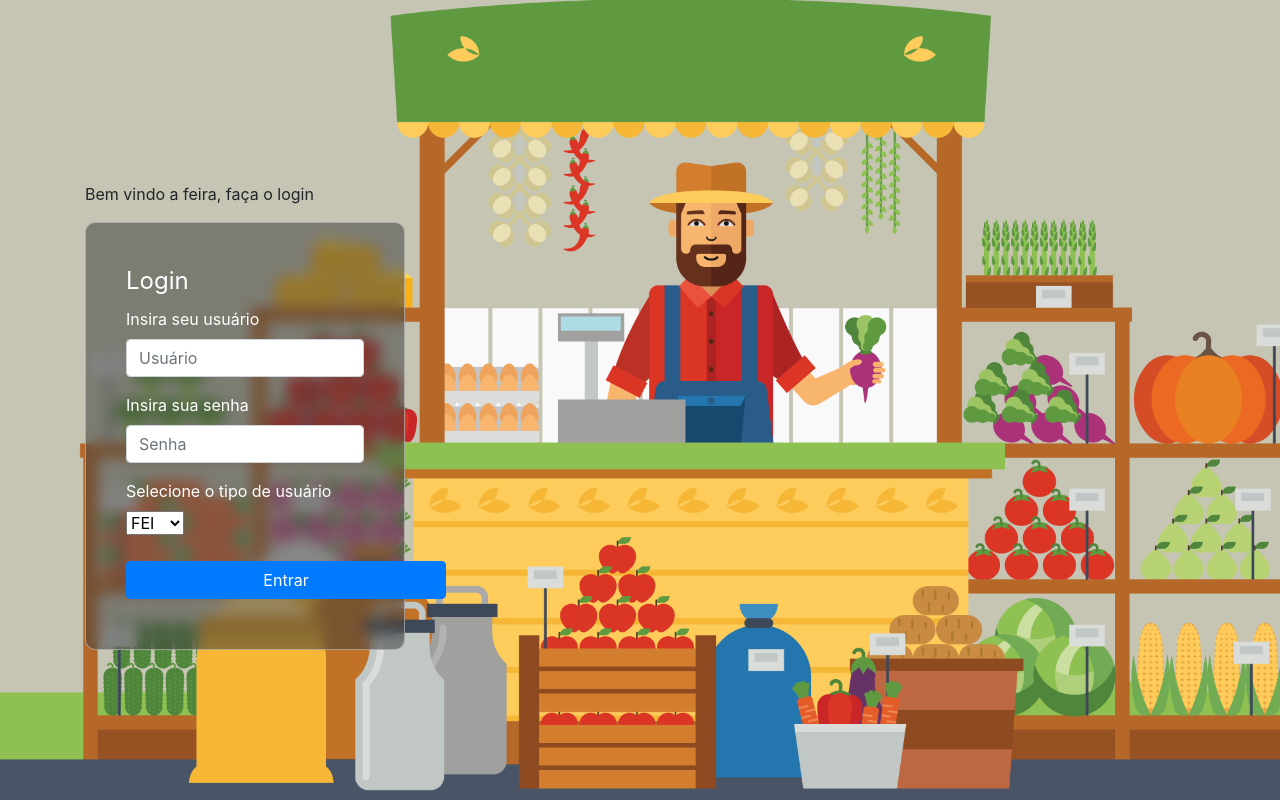
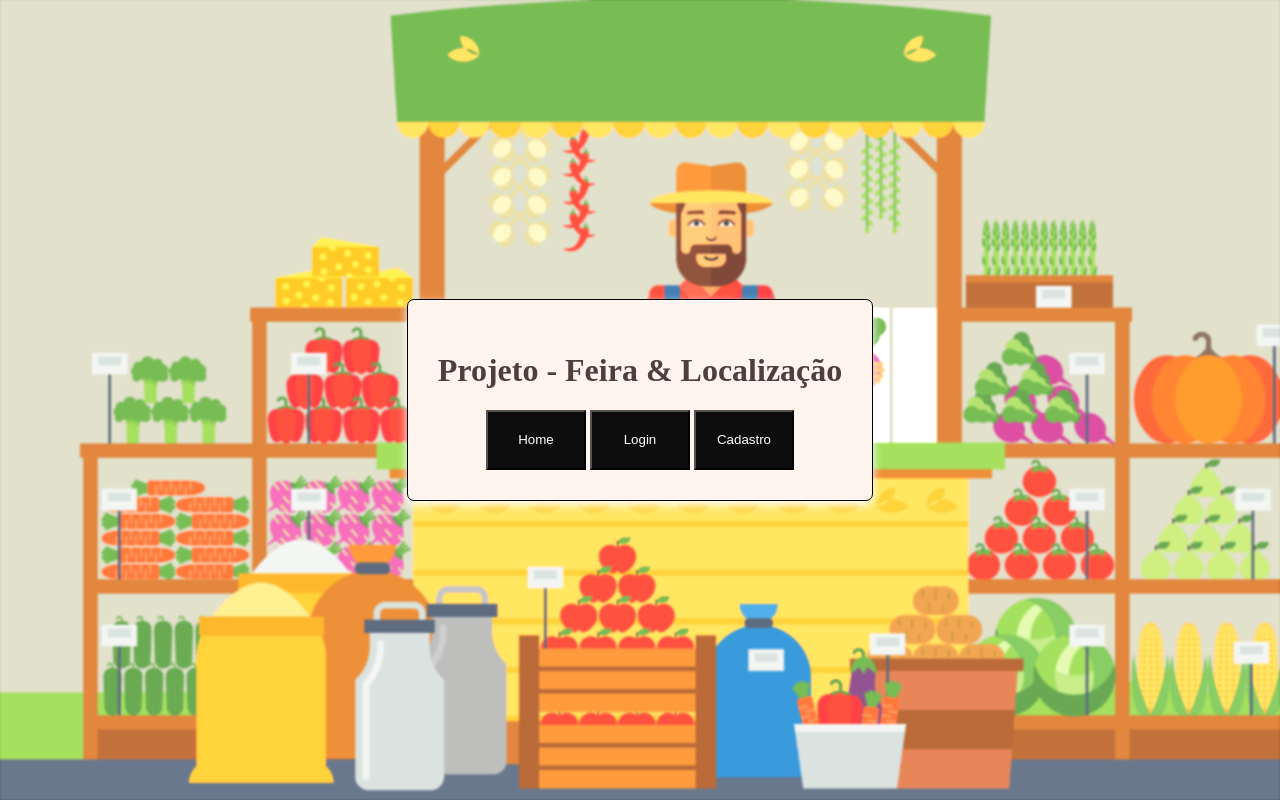
Before and after one commit to reisryan/projeto_mp_24.2, a Django app: page /feira/ in a window 1280 px wide. Run offline with Django 5.2, Linux system fonts and the light colour scheme; some libraries are stand-ins or nearby versions.

Commit message:
alteração caminhos url & style htmls

```diff
--- a/feira/templates/css/style.css
+++ b/feira/templates/css/style.css
@@ -4,54 +4,53 @@ body {
     background-size: cover;
     background-repeat: no-repeat;
     background-position: center;
-    align-items: center;
-    height: 100vh   ;
     display: flex;
-    justify-content: center;
-    backdrop-filter: blur(1px) saturate(125%) constrast:(75%) brightness:(125%);
+    flex-direction: column; /* Alinha os elementos verticalmente */
+    align-items: center; /* Centraliza horizontalmente */
+    justify-content: center; /* Centraliza verticalmente */
+    height: 100vh;
+    backdrop-filter: blur(1px) saturate(125%) contrast(75%) brightness(125%);
+    margin: 0;
 }
 
-form {
+main.index {
+    text-align: center;
+    color: #4e3e3e;
+    background-color: seashell;
+    padding: 30px;
+    box-shadow: 0 4px 10px white;
+    border: 1px solid black;
+    border-radius: 7px;
+}
+
+main .container.mt-5{
+    text-align: center;
+    color: #fff;
+    background: rgba(57, 57, 57, 0.7);
+    padding: 40px;
+    border-radius: 10px;
+    border: 1px solid rgba(213, 212, 212, 0.558);
+    box-shadow: 0 4px 10px rgba(0, 0, 0, 0.2);
+}
+
+button {
+    width:  100px;
+    height: 60px;
+    background: rgb(14, 13, 13);
+    color: #fff;
+}
+
+.container.mt-5 {
     display: flex;
     flex-direction: column;
-    background: rgba(57, 57, 57, 0.519);
-    backdrop-filter: blur(7px);
-    padding: 40px;
-    width: 320px;
-    border-radius: 10px;
-    color: #fff;
-    border: 1px solid rgba(213, 212, 212, 0.558)
+    align-items: center;
+    justify-content: center;
 }
 
-form h1 {
-    text-align: center;
-    color: #fff;
-    margin-bottom: 20px;
-}
 
-form a {
-    color: #3490db;
-    text-decoration: none;
-    font-size: 14px;
-}
-.form-group {
-    display: flex;
-    align-items: center;
-}
-.form-group label {
-    font-size: 14px;
-}
-.glass-input {
-    padding: 10px;
-    margin: 10px 9;
-    border: none;
-    outline: none;
-    background: rgba(255, 255, 255, 0.126);
-    color: #fff;
-    border-radius: 5px;
-}
-button{
-    width: 320px;
+button .container.mt-5{
+    width: 100px;
+    height: 60px;
     padding: 10px;
     margin: 10px 0;
     border: none;
@@ -61,9 +60,9 @@ button{
     border-radius: 5px;
     cursor:pointer;
 }
-button:hover{
+button:hover .container.mt-5{
     background: #2980b9;
 }
-button:active{
+button:active .container.mt-5{
     transform: scale(0.98);
 }
--- a/feira/templates/index.html
+++ b/feira/templates/index.html
@@ -8,13 +8,13 @@
 </head>
 <body>
     <header>
-        <center><h1 style="color: rgb(0, 0, 0);">Projeto - Feira & Localização</h1></center>
-        <nav>
-            <button><a href="index.html">Home</a></button>
-            <button><a href="login.html">Login</a></button>
-        </nav>
+        <main class="index">
+            <h1>Projeto - Feira & Localização</h1>
+            <a href="{% url 'index' %}"><button class="generic" >Home</button></a>
+            <a href="{% url 'login' %}"><button class="generic">Login</button></a>
+            <a href="{% url 'cadastro' %}"><button class="generic">Cadastro</button></a>
+        </main>
     </header>
-    <main>
-    </main>
+
 </body>
 </html>
--- a/feira/templates/login.html
+++ b/feira/templates/login.html
@@ -8,7 +8,7 @@
 </head>
 <body>
     <main class="container mt-5">
-        <p>Bem vindo a feira, faça o login</p>
+        <p>Bem vindo ao buscador, faça o login</p>
         <form method="POST" action="">
             {% csrf_token %}
             <fieldset>
@@ -22,10 +22,10 @@
                     <input type="password" id="password" name="password" class="form-control" placeholder="Senha" required>
                 </div>
                 <div class="mb-3">
-                    <label for="tipo_user" class="form-label">Selecione o tipo de usuário</label>
+                    <label for="tipo_user" class="form-label">Tipo de usuário</label>
                     <select id="tipo_user" name="tipo_user" class="form-select" required>
-                        <option value="FEI">FEI</option>
-                        <option value="CON">CON</option>
+                        <option value="FEI">Feirante</option>
+                        <option value="CON">Consumidor</option>
                     </select>
                 </div>
                 <button type="submit" class="btn btn-primary">Entrar</button>
--- a/feira/urls.py
+++ b/feira/urls.py
@@ -2,7 +2,8 @@ from django.urls import path
 from . import views
 
 urlpatterns = [
-    path("", views.login, name="login"),
+    path("", views.index, name="index"),
+    path("login/", views.login, name="login"),
     path("cadastro/", views.cadastro, name="cadastro"),
     path("consumidor/", views.consumidor_page, name="consumidor_page"),
     path("feirante/", views.feirante_page, name="feirante_page"),
--- a/feira/views.py
+++ b/feira/views.py
@@ -14,6 +14,10 @@ from django.contrib.auth.forms import UserCreationForm, AuthenticationForm
 from django.http import HttpResponse
 from geopy.distance import geodesic
 
+
+def index(request):
+    if request.method == 'GET':
+        return render(request, 'index.html')
 
 '''
 ***************************************************************************
@@ -82,6 +86,7 @@ def cadastro(request):
 
 def consumidor_page(request):
     if request.method == 'GET':
+        username = request.GET['username']
         produtos = Produto.objects.all()
         barracas = Barraca.objects.all()
         produtos = calc_dist_user_barraca(request, produtos)
```
Also changed, not shown: feira/templates/usuarioLogado.html (+19 -9 lines).
